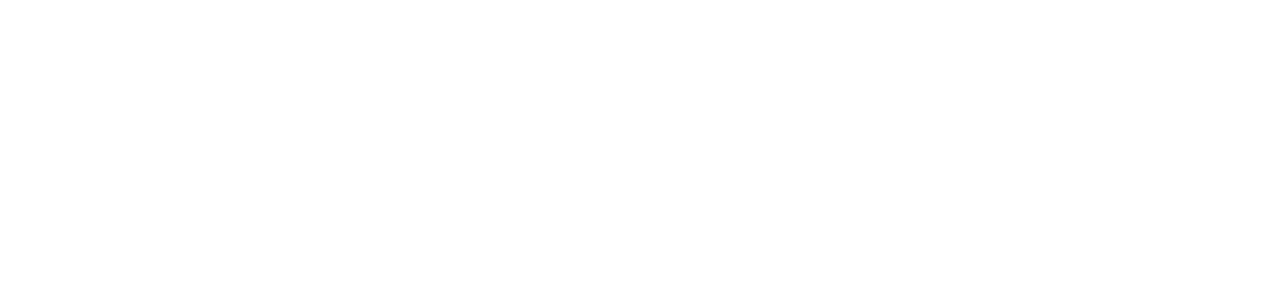
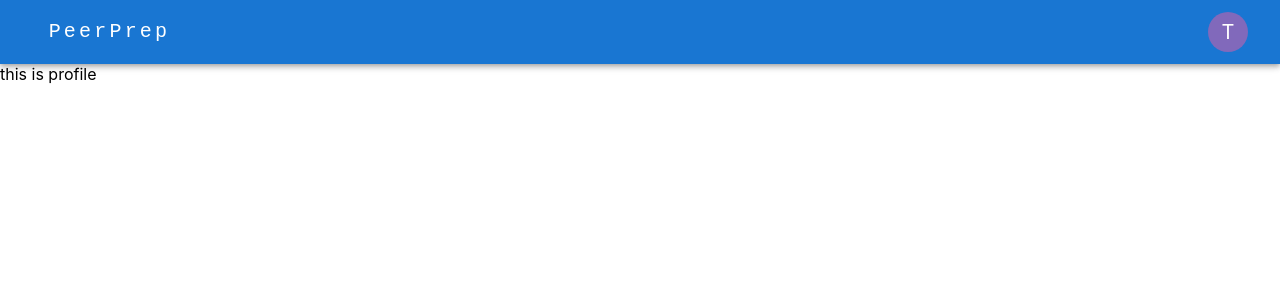
Before and after one commit to Ziyang-98/peer-prep, a React (Create React App) app in the folder frontend/: page /profile in a window 1280 px wide. Before the commit this address had no page. Shown: the top 300 px of the page. Built offline with nearby package versions, Linux system fonts and the light colour scheme.

Commit message:
Create profile route

```diff
--- a/frontend/src/App.js
+++ b/frontend/src/App.js
@@ -3,6 +3,7 @@
 import SelectionContent from "views/selection-content";
 import SignInPage from "views/sign-in-page";
 import SignUpPage from "views/sign-up-page";
+import ProfilePage from "views/profile-page";
 import { Box } from "@mui/material";
 import { ThemeProvider } from "@mui/material/styles";
 import { theme } from "common/theme.js";
@@ -16,6 +17,7 @@
             <Routes>
               <Route exact path="/" element={<MainLayout />}>
                 <Route path="/" element={<SelectionContent />} />
+                <Route path="profile" element={<ProfilePage/>} />
               </Route>
 
               <Route path="/login" element={<SignInPage />} />
--- a/frontend/src/hooks/useNavbarMenu.js
+++ b/frontend/src/hooks/useNavbarMenu.js
@@ -13,7 +13,7 @@
     setAnchorElUser(null);
   };
 
-  const handleRedirectToPofile = () => {
+  const handleRedirectToProfile = () => {
     navigate("/profile");
   };
 
@@ -28,7 +28,7 @@
       open: Boolean(anchorElUser),
       onClose: handleCloseUserMenu,
     },
-    handleRedirectToPofile,
+    handleRedirectToProfile,
     handleLogout,
   };
 };
--- a/frontend/src/layout/main/index.js
+++ b/frontend/src/layout/main/index.js
@@ -17,7 +17,7 @@
   const {
     handleOpenUserMenu,
     menuProps,
-    handleRedirectToPofile,
+    handleRedirectToProfile,
     handleLogout,
   } = useNavbarMenu();
 
@@ -45,7 +45,7 @@
                 horizontal: "right",
               }}
             >
-              <MenuItem onClick={handleRedirectToPofile}>Profile</MenuItem>
+              <MenuItem onClick={handleRedirectToProfile}>Profile</MenuItem>
               <MenuItem onClick={handleLogout}>Log out</MenuItem>
             </Menu>
           </Box>
--- /dev/null
+++ b/frontend/src/views/profile-page/index.js
@@ -0,0 +1,45 @@
+import React from 'react';
+import Box from "@mui/material/Box";
+import Button from "@mui/lab/LoadingButton";
+import TextField from "@mui/material/TextField";
+import { styles } from "./styles";
+// import useChangePassword from "hooks/"
+
+const ProfilePage = () => {
+//   const { handleChangePassword } = useChangePassword();
+
+  return (
+    <div>this is profile</div>
+    // <Box component="form" onSubmit={handleChangePassword} sx={styles.formContainter}>
+    //       <TextField
+    //         margin="normal"
+    //         required
+    //         fullWidth
+    //         name="password"
+    //         label="Password"
+    //         type="password"
+    //         id="password"
+    //         autoComplete="current-password"
+    //         disabled={loading}
+    //       />
+
+    //       <Box sx={styles.buttons}>
+    //         <Button
+    //           loading={loading}
+    //           loadingPosition="start"
+    //           startIcon={<></>}
+    //           type="submit"
+    //           variant="contained"
+    //           sx={styles.signInButton}
+    //         >
+    //           Sign In
+    //         </Button>
+    //         <Link href="/signup" sx={styles.signUpLink}>
+    //           Create account
+    //         </Link>
+    //       </Box>
+    // </Box>
+  )
+}
+
+export default ProfilePage;
--- /dev/null
+++ b/frontend/src/views/profile-page/styles.js
@@ -0,0 +1,9 @@
+export const styles = {
+    buttons: {
+        mt: 2,
+        display: "flex",
+        flexDirection: "row-reverse",
+        alignItems: "flex-end",
+        flexWrap: "wrap",
+    },
+}
```
